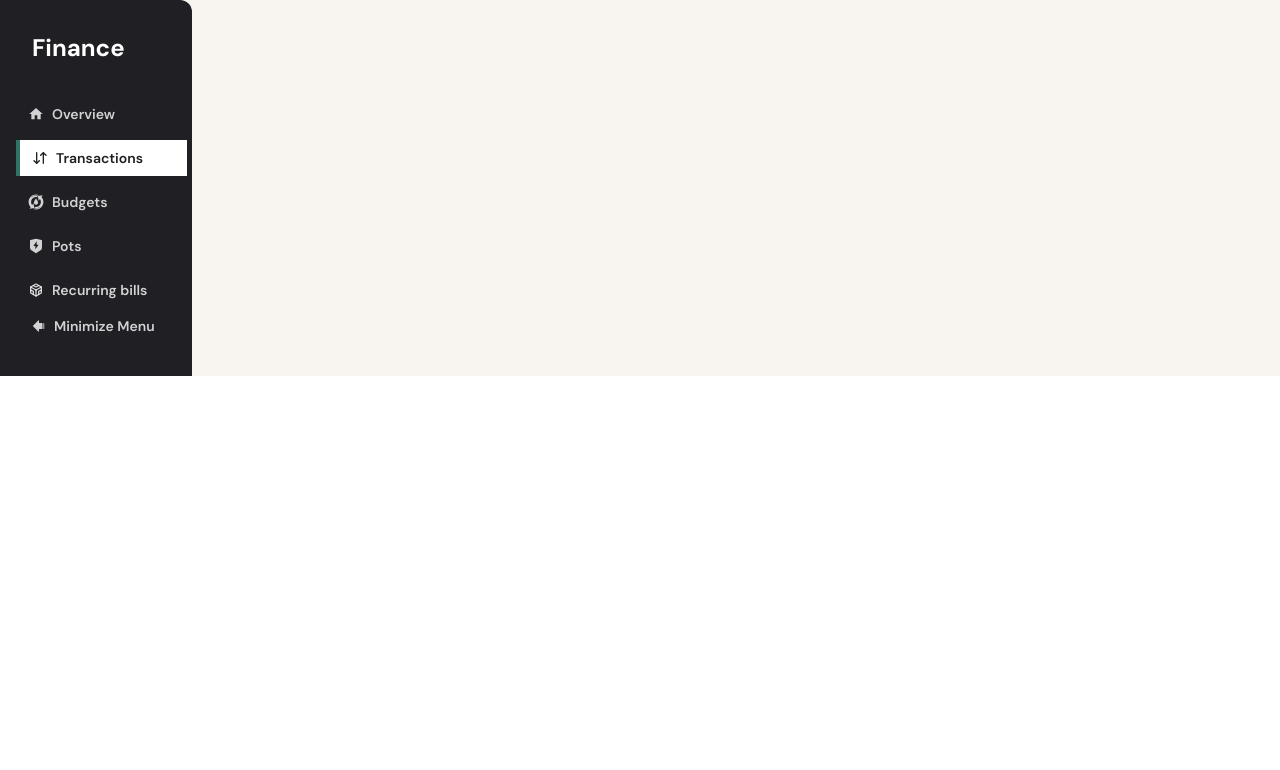
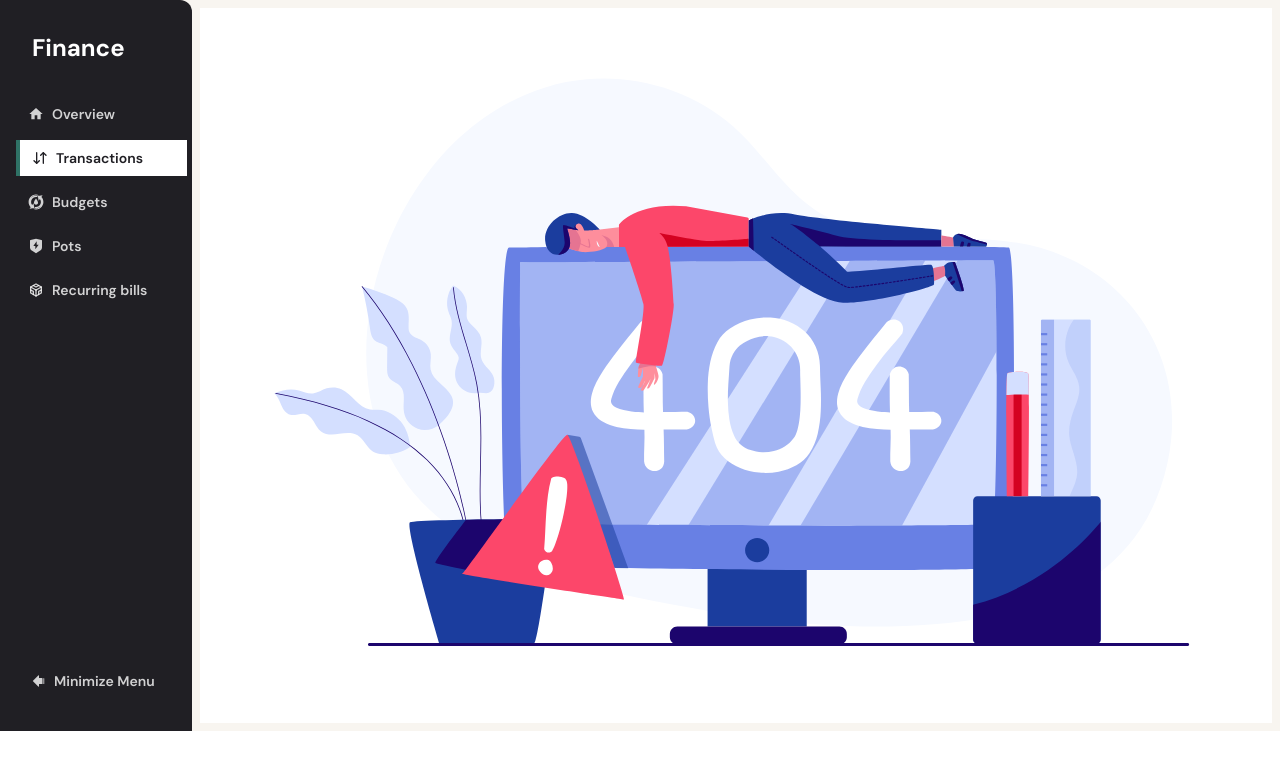
Before and after one commit to SandyAbasman/Personal-finance-app, a React (Vite) app: page /transactions in a window 1280 px wide. Shown: the top 770 px of the page. Built offline with nearby package versions, Linux system fonts and the light colour scheme.

Commit message:
Added error page for unverified routes or path or url

```diff
--- a/src/App.jsx
+++ b/src/App.jsx
@@ -7,6 +7,7 @@ import Budgets from './pages/budgets'
 import Pots from './pages/pots'
 import RecurringBills from './pages/recurringBills'
 import Sidebar from './component/Sidebar'
+import ErrorPage from './pages/404'
 
 function App() {
   return (
@@ -22,6 +23,7 @@ function App() {
           <Route path="/budgets" element={<Budgets />} />
           <Route path="/pots" element={<Pots />} />
           <Route path="/recurringBills" element={<RecurringBills />} />
+          <Route path="*" element={<ErrorPage />} />
         </Routes>
       </div>
     </div>
--- /dev/null
+++ b/src/pages/404.jsx
@@ -0,0 +1,9 @@
+import React from 'react'
+
+export default function ErrorPage() {
+  return (
+    <div className="w-auto">
+      <img src="/assets/images/error.svg" />
+    </div>
+  )
+}
```
Also changed, not shown: public/assets/images/error.svg (added).
